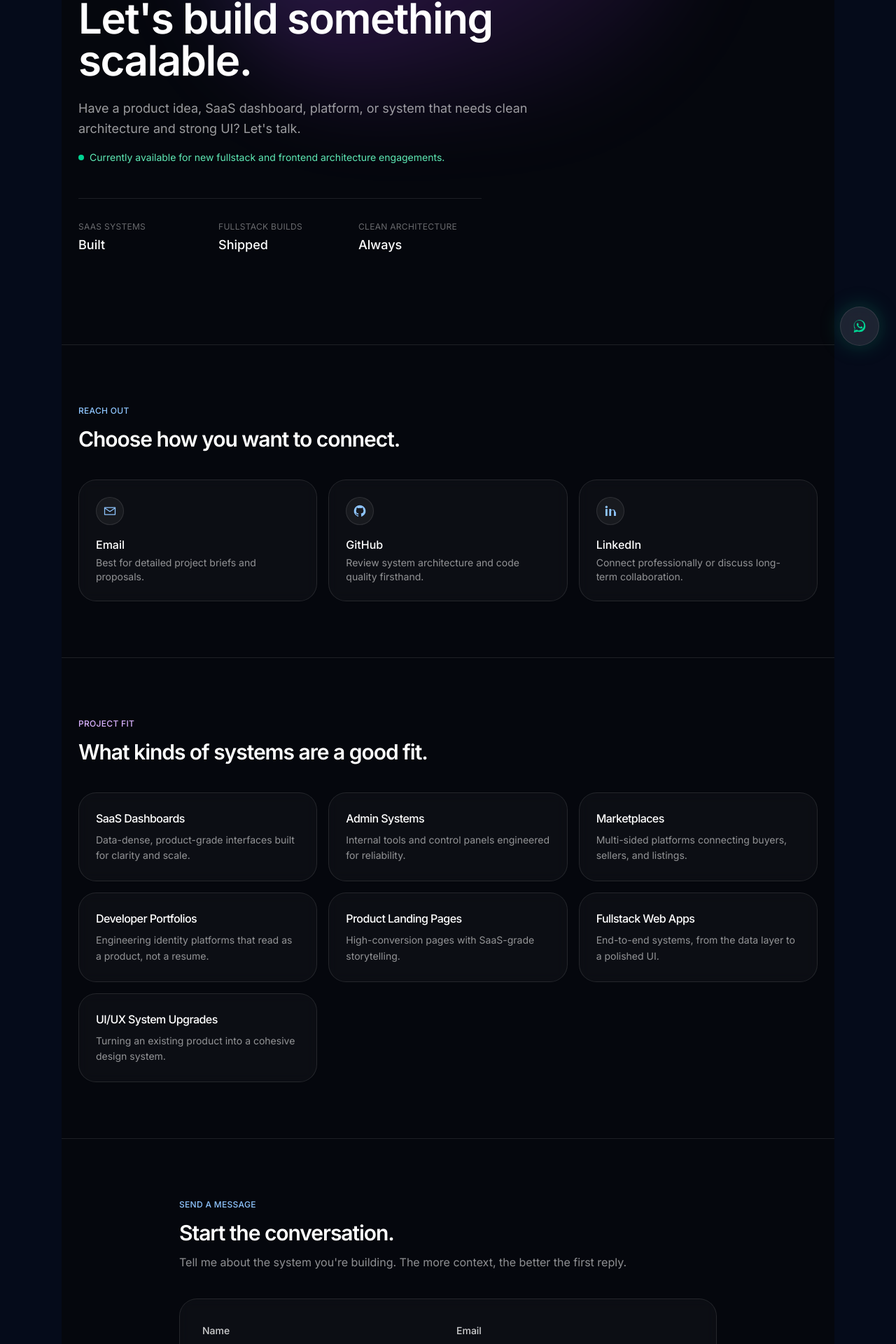
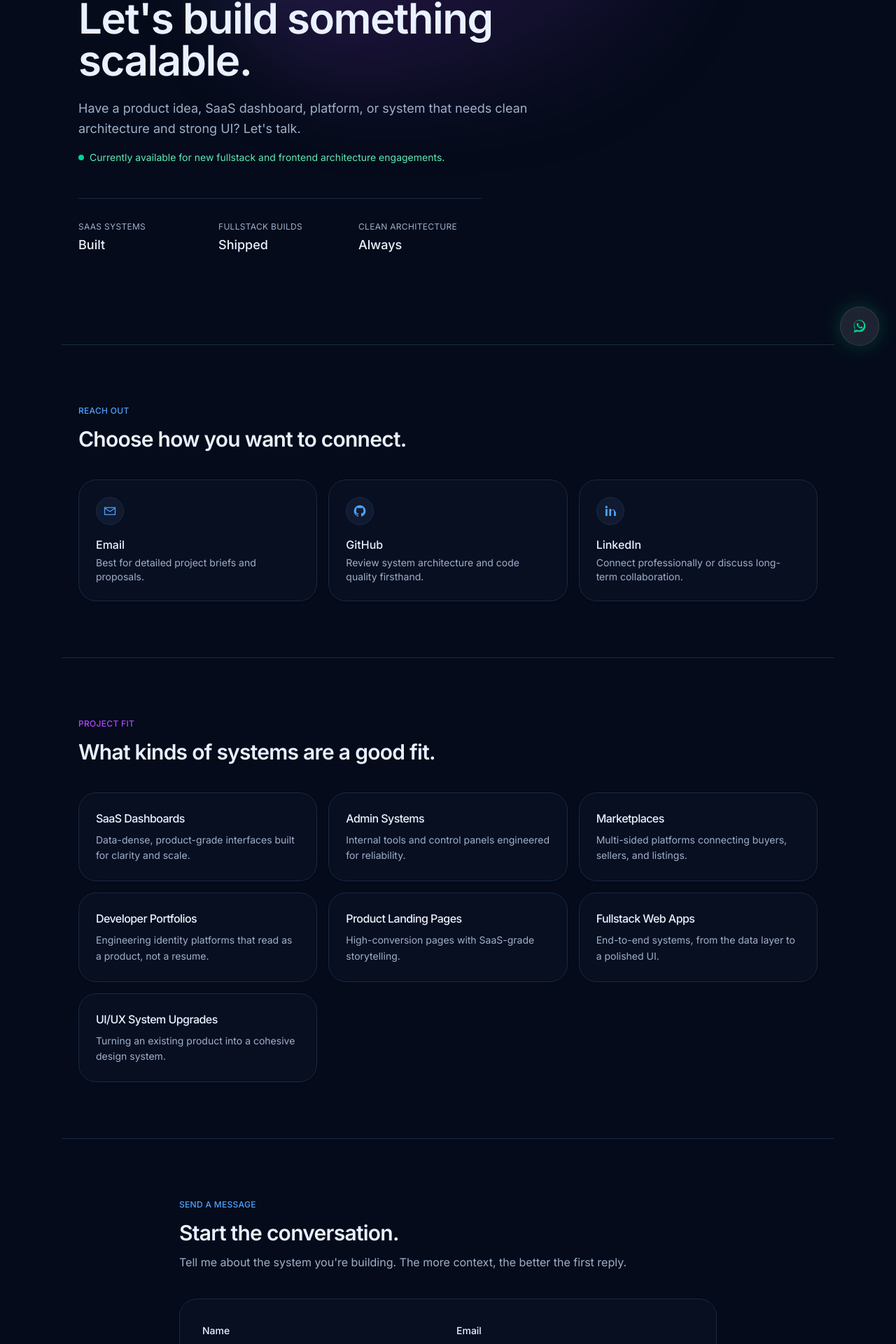
Before and after one commit to odaysaad2003-png/portfolio-SaaS, a Next.js app: page /contact in a window 1280 px wide. Shown: the part 282-2202 px from the top of the page at 70% size. Built offline with nearby package versions, Linux system fonts and the light colour scheme.

Commit message:
updat classes taelwend to  light mood color for contact page

```diff
--- a/src/features/contact/components/contact-fit.tsx
+++ b/src/features/contact/components/contact-fit.tsx
@@ -1,19 +1,17 @@
-import type { ProjectFitItem } from "@/features/contact/types/contact";
-import { ContactMotionWrapper } from "@/features/contact/components/contact-motion-wrapper";
+import type {ProjectFitItem} from "@/features/contact/types/contact";
+import {ContactMotionWrapper} from "@/features/contact/components/contact-motion-wrapper";
 
 type ContactFitProps = {
     items: ProjectFitItem[];
 };
 
-export function ContactFit({ items }: ContactFitProps) {
+export function ContactFit({items}: ContactFitProps) {
     return (
-        <section className="border-b border-white/10 px-6 py-20">
+        <section className="border-b border-border bg-background px-6 py-20 text-foreground">
             <div className="mx-auto max-w-6xl">
                 <ContactMotionWrapper>
-                    <span className="text-xs font-medium uppercase tracking-wide text-purple-300">
-                        Project Fit
-                    </span>
-                    <h2 className="mt-3 max-w-2xl text-2xl font-semibold text-white sm:text-3xl">
+                    <span className="text-xs font-medium uppercase tracking-wide text-purple-500">Project Fit</span>
+                    <h2 className="mt-3 max-w-2xl font-heading text-2xl font-semibold tracking-tight text-foreground sm:text-3xl">
                         What kinds of systems are a good fit.
                     </h2>
                 </ContactMotionWrapper>
@@ -21,13 +19,9 @@ export function ContactFit({ items }: ContactFitProps) {
                 <div className="mt-10 grid gap-4 sm:grid-cols-2 lg:grid-cols-3">
                     {items.map((item, index) => (
                         <ContactMotionWrapper key={item.id} delay={0.06 * (index + 1)}>
-                            <div className="h-full rounded-2xl border border-white/10 bg-white/[0.03] p-6 backdrop-blur">
-                                <h3 className="text-base font-medium text-white">
-                                    {item.title}
-                                </h3>
-                                <p className="mt-2 text-sm leading-relaxed text-white/55">
-                                    {item.description}
-                                </p>
+                            <div className="h-full rounded-2xl border border-border bg-card/75 p-6 text-card-foreground shadow-sm backdrop-blur transition hover:border-primary/30 hover:bg-card">
+                                <h3 className="text-base font-medium text-foreground">{item.title}</h3>
+                                <p className="mt-2 text-sm leading-relaxed text-muted-foreground">{item.description}</p>
                             </div>
                         </ContactMotionWrapper>
                     ))}
--- a/src/features/contact/components/contact-form.tsx
+++ b/src/features/contact/components/contact-form.tsx
@@ -5,8 +5,6 @@ import {useState, type FormEvent} from "react";
 import type {ContactFormData} from "@/features/contact/types/contact";
 import {contactFormSchema, type ContactFormValues} from "@/features/contact/lib/schema/contact-form.schema";
 import {ContactMotionWrapper} from "@/features/contact/components/contact-motion-wrapper";
-
-
 import {submitContactMessage} from "@/features/contact/actions/submit-contact-message";
 
 type ContactFormProps = {
@@ -72,26 +70,35 @@ export function ContactForm({data}: ContactFormProps) {
         form.reset();
     }
 
+    const inputClassName =
+        "mt-2 w-full rounded-lg border border-border bg-background/70 px-4 py-2.5 text-sm text-foreground placeholder:text-muted-foreground/60 outline-none transition focus:border-primary/60 focus:ring-2 focus:ring-primary/15";
+
+    const labelClassName = "text-sm font-medium text-foreground";
+
+    const errorClassName = "mt-2 text-xs text-red-500 dark:text-red-300";
+
     return (
-        <section className="px-6 py-20">
+        <section className="bg-background px-6 py-20 text-foreground">
             <div className="mx-auto max-w-3xl">
                 <ContactMotionWrapper>
-                    <span className="text-xs font-medium uppercase tracking-wide text-blue-300">Send a Message</span>
+                    <span className="text-xs font-medium uppercase tracking-wide text-primary">Send a Message</span>
 
-                    <h2 className="mt-3 text-2xl font-semibold text-white sm:text-3xl">{data.title}</h2>
+                    <h2 className="mt-3 font-heading text-2xl font-semibold tracking-tight text-foreground sm:text-3xl">
+                        {data.title}
+                    </h2>
 
-                    <p className="mt-3 text-white/55">{data.description}</p>
+                    <p className="mt-3 text-muted-foreground">{data.description}</p>
                 </ContactMotionWrapper>
 
                 <ContactMotionWrapper delay={0.1}>
                     <form
                         onSubmit={handleSubmit}
                         noValidate
-                        className="mt-10 space-y-6 rounded-2xl border border-white/10 bg-white/[0.03] p-6 backdrop-blur sm:p-8"
+                        className="mt-10 space-y-6 rounded-2xl border border-border bg-card/75 p-6 text-card-foreground shadow-sm backdrop-blur sm:p-8"
                     >
                         <div className="grid gap-6 sm:grid-cols-2">
                             <div>
-                                <label htmlFor="name" className="text-sm font-medium text-white/80">
+                                <label htmlFor="name" className={labelClassName}>
                                     Name
                                 </label>
 
@@ -103,18 +110,18 @@ export function ContactForm({data}: ContactFormProps) {
                                     placeholder="Your name"
                                     aria-invalid={Boolean(errors.name)}
                                     aria-describedby={errors.name ? "name-error" : undefined}
-                                    className="mt-2 w-full rounded-lg border border-white/10 bg-black/30 px-4 py-2.5 text-sm text-white placeholder-white/30 outline-none transition focus:border-blue-400/60"
+                                    className={inputClassName}
                                 />
 
                                 {errors.name && (
-                                    <p id="name-error" className="mt-2 text-xs text-red-300">
+                                    <p id="name-error" className={errorClassName}>
                                         {errors.name}
                                     </p>
                                 )}
                             </div>
 
                             <div>
-                                <label htmlFor="email" className="text-sm font-medium text-white/80">
+                                <label htmlFor="email" className={labelClassName}>
                                     Email
                                 </label>
 
@@ -126,11 +133,11 @@ export function ContactForm({data}: ContactFormProps) {
                                     placeholder="you@company.com"
                                     aria-invalid={Boolean(errors.email)}
                                     aria-describedby={errors.email ? "email-error" : undefined}
-                                    className="mt-2 w-full rounded-lg border border-white/10 bg-black/30 px-4 py-2.5 text-sm text-white placeholder-white/30 outline-none transition focus:border-blue-400/60"
+                                    className={inputClassName}
                                 />
 
                                 {errors.email && (
-                                    <p id="email-error" className="mt-2 text-xs text-red-300">
+                                    <p id="email-error" className={errorClassName}>
                                         {errors.email}
                                     </p>
                                 )}
@@ -139,7 +146,7 @@ export function ContactForm({data}: ContactFormProps) {
 
                         <div className="grid gap-6 sm:grid-cols-2">
                             <div>
-                                <label htmlFor="projectType" className="text-sm font-medium text-white/80">
+                                <label htmlFor="projectType" className={labelClassName}>
                                     Project type
                                 </label>
 
@@ -149,7 +156,7 @@ export function ContactForm({data}: ContactFormProps) {
                                     defaultValue=""
                                     aria-invalid={Boolean(errors.projectType)}
                                     aria-describedby={errors.projectType ? "project-type-error" : undefined}
-                                    className="mt-2 w-full rounded-lg border border-white/10 bg-black/30 px-4 py-2.5 text-sm text-white outline-none transition focus:border-blue-400/60"
+                                    className={inputClassName}
                                 >
                                     <option value="" disabled>
                                         Select a project type
@@ -163,23 +170,18 @@ export function ContactForm({data}: ContactFormProps) {
                                 </select>
 
                                 {errors.projectType && (
-                                    <p id="project-type-error" className="mt-2 text-xs text-red-300">
+                                    <p id="project-type-error" className={errorClassName}>
                                         {errors.projectType}
                                     </p>
                                 )}
                             </div>
 
                             <div>
-                                <label htmlFor="budgetRange" className="text-sm font-medium text-white/80">
-                                    Budget range <span className="text-white/40">(optional)</span>
+                                <label htmlFor="budgetRange" className={labelClassName}>
+                                    Budget range <span className="text-muted-foreground">(optional)</span>
                                 </label>
 
-                                <select
-                                    id="budgetRange"
-                                    name="budgetRange"
-                                    defaultValue=""
-                                    className="mt-2 w-full rounded-lg border border-white/10 bg-black/30 px-4 py-2.5 text-sm text-white outline-none transition focus:border-blue-400/60"
-                                >
+                                <select id="budgetRange" name="budgetRange" defaultValue="" className={inputClassName}>
                                     <option value="">Select a budget range</option>
 
                                     {data.budgetRangeOptions.map((option) => (
@@ -192,7 +194,7 @@ export function ContactForm({data}: ContactFormProps) {
                         </div>
 
                         <div>
-                            <label htmlFor="message" className="text-sm font-medium text-white/80">
+                            <label htmlFor="message" className={labelClassName}>
                                 Message
                             </label>
 
@@ -203,23 +205,23 @@ export function ContactForm({data}: ContactFormProps) {
                                 placeholder="Tell me about the system you're building..."
                                 aria-invalid={Boolean(errors.message)}
                                 aria-describedby={errors.message ? "message-error" : undefined}
-                                className="mt-2 w-full resize-none rounded-lg border border-white/10 bg-black/30 px-4 py-2.5 text-sm text-white placeholder-white/30 outline-none transition focus:border-blue-400/60"
+                                className={`${inputClassName} resize-none`}
                             />
 
                             {errors.message && (
-                                <p id="message-error" className="mt-2 text-xs text-red-300">
+                                <p id="message-error" className={errorClassName}>
                                     {errors.message}
                                 </p>
                             )}
                         </div>
 
-                        <div className="flex flex-col gap-4 border-t border-white/10 pt-6 sm:flex-row sm:items-center sm:justify-between">
-                            <p className="text-xs text-white/40">{data.responseExpectation}</p>
+                        <div className="flex flex-col gap-4 border-t border-border pt-6 sm:flex-row sm:items-center sm:justify-between">
+                            <p className="text-xs text-muted-foreground">{data.responseExpectation}</p>
 
                             <button
                                 type="submit"
                                 disabled={status === "submitting"}
-                                className="inline-flex items-center justify-center rounded-lg bg-gradient-to-r from-blue-500 to-purple-500 px-6 py-2.5 text-sm font-medium text-white transition hover:opacity-90 disabled:cursor-not-allowed disabled:opacity-60"
+                                className="inline-flex items-center justify-center rounded-lg bg-gradient-to-r from-blue-500 to-purple-500 px-6 py-2.5 text-sm font-medium text-white shadow-sm transition hover:opacity-90 disabled:cursor-not-allowed disabled:opacity-60"
                             >
                                 {status === "submitting"
                                     ? "Sending..."
@@ -230,18 +232,24 @@ export function ContactForm({data}: ContactFormProps) {
                         </div>
 
                         {status === "submitted" && (
-                            <p className="text-sm text-emerald-300" role="status">
+                            <p
+                                className="rounded-lg border border-emerald-500/20 bg-emerald-500/10 px-4 py-3 text-sm text-emerald-700 dark:text-emerald-300"
+                                role="status"
+                            >
                                 {submitMessage || "Thanks — your message was sent successfully."}
                             </p>
                         )}
 
                         {status === "error" && (
-                            <p className="text-sm text-red-300" role="alert">
+                            <p
+                                className="rounded-lg border border-red-500/20 bg-red-500/10 px-4 py-3 text-sm text-red-700 dark:text-red-300"
+                                role="alert"
+                            >
                                 {submitMessage || "Something went wrong. Please try again."}
                             </p>
                         )}
 
-                        <p className="text-xs text-white/35">{data.frontendOnlyNote}</p>
+                        <p className="text-xs text-muted-foreground">{data.frontendOnlyNote}</p>
                     </form>
                 </ContactMotionWrapper>
             </div>
--- a/src/features/contact/components/contact-hero.tsx
+++ b/src/features/contact/components/contact-hero.tsx
@@ -1,54 +1,48 @@
-import type { ContactHeroData } from "@/features/contact/types/contact";
-import { ContactMotionWrapper } from "@/features/contact/components/contact-motion-wrapper";
+import type {ContactHeroData} from "@/features/contact/types/contact";
+import {ContactMotionWrapper} from "@/features/contact/components/contact-motion-wrapper";
 
 type ContactHeroProps = {
     data: ContactHeroData;
 };
 
-export function ContactHero({ data }: ContactHeroProps) {
+export function ContactHero({data}: ContactHeroProps) {
     return (
-        <section className="relative overflow-hidden border-b border-white/10 px-6 py-24 sm:py-32">
+        <section className="relative overflow-hidden border-b border-border bg-background px-6 py-24 text-foreground sm:py-32">
             <div
                 aria-hidden
-                className="pointer-events-none absolute left-1/2 top-0 h-[480px] w-[680px] -translate-x-1/2 -translate-y-1/3 rounded-full bg-gradient-to-br from-blue-500/25 via-purple-500/20 to-transparent blur-3xl"
+                className="pointer-events-none absolute left-1/2 top-0 h-[480px] w-[680px] -translate-x-1/2 -translate-y-1/3 rounded-full bg-gradient-to-br from-primary/25 via-purple-500/15 to-transparent blur-3xl"
             />
 
             <div className="relative mx-auto max-w-6xl">
                 <ContactMotionWrapper>
-                    <span className="inline-flex items-center gap-2 rounded-full border border-white/10 bg-white/5 px-4 py-1.5 text-xs font-medium uppercase tracking-wide text-blue-300 backdrop-blur">
+                    <span className="inline-flex items-center gap-2 rounded-full border border-border bg-card/70 px-4 py-1.5 text-xs font-medium uppercase tracking-wide text-primary shadow-sm backdrop-blur">
                         {data.badge}
                     </span>
                 </ContactMotionWrapper>
 
                 <ContactMotionWrapper delay={0.1}>
-                    <h1 className="mt-6 max-w-3xl text-4xl font-semibold tracking-tight text-white sm:text-5xl lg:text-6xl">
+                    <h1 className="mt-6 max-w-3xl font-heading text-4xl font-semibold tracking-tight text-foreground sm:text-5xl lg:text-6xl">
                         {data.headline}
                     </h1>
                 </ContactMotionWrapper>
 
                 <ContactMotionWrapper delay={0.2}>
-                    <p className="mt-6 max-w-2xl text-lg leading-relaxed text-white/60">
-                        {data.subheadline}
-                    </p>
+                    <p className="mt-6 max-w-2xl text-lg leading-relaxed text-muted-foreground">{data.subheadline}</p>
                 </ContactMotionWrapper>
 
                 <ContactMotionWrapper delay={0.3}>
-                    <p className="mt-4 inline-flex items-center gap-2 text-sm text-emerald-300">
-                        <span aria-hidden className="h-2 w-2 rounded-full bg-emerald-400" />
+                    <p className="mt-4 inline-flex items-center gap-2 text-sm text-emerald-600 dark:text-emerald-300">
+                        <span aria-hidden className="h-2 w-2 rounded-full bg-emerald-500 dark:bg-emerald-400" />
                         {data.availabilityNote}
                     </p>
                 </ContactMotionWrapper>
 
                 <ContactMotionWrapper delay={0.4}>
-                    <dl className="mt-12 grid max-w-xl grid-cols-3 gap-6 border-t border-white/10 pt-8">
+                    <dl className="mt-12 grid max-w-xl grid-cols-3 gap-6 border-t border-border pt-8">
                         {data.stats.map((stat) => (
                             <div key={stat.id}>
-                                <dt className="text-xs uppercase tracking-wide text-white/40">
-                                    {stat.label}
-                                </dt>
-                                <dd className="mt-1 text-lg font-medium text-white">
-                                    {stat.value}
-                                </dd>
+                                <dt className="text-xs uppercase tracking-wide text-muted-foreground">{stat.label}</dt>
+                                <dd className="mt-1 text-lg font-medium text-foreground">{stat.value}</dd>
                             </div>
                         ))}
                     </dl>
--- a/src/features/contact/components/contact-options.tsx
+++ b/src/features/contact/components/contact-options.tsx
@@ -1,19 +1,22 @@
-import type {
-    ContactOption,
-    ContactOptionIcon,
-} from "@/features/contact/types/contact";
-import { ContactMotionWrapper } from "@/features/contact/components/contact-motion-wrapper";
+import type {ContactOption, ContactOptionIcon} from "@/features/contact/types/contact";
+import {ContactMotionWrapper} from "@/features/contact/components/contact-motion-wrapper";
 
 // Inline SVG icons only — this project previously hit export errors with
 // lucide-react brand icons (Github / Linkedin), so brand marks are hand-rolled
 // here instead of imported.
-function OptionIcon({ name }: { name: ContactOptionIcon }) {
+function OptionIcon({name}: {name: ContactOptionIcon}) {
     switch (name) {
         case "email":
             return (
                 <svg viewBox="0 0 24 24" fill="none" className="h-5 w-5" aria-hidden="true">
                     <path d="M3 6h18v12H3z" stroke="currentColor" strokeWidth="1.5" strokeLinejoin="round" />
-                    <path d="m3 7 9 6 9-6" stroke="currentColor" strokeWidth="1.5" strokeLinecap="round" strokeLinejoin="round" />
+                    <path
+                        d="m3 7 9 6 9-6"
+                        stroke="currentColor"
+                        strokeWidth="1.5"
+                        strokeLinecap="round"
+                        strokeLinejoin="round"
+                    />
                 </svg>
             );
         case "github":
@@ -39,15 +42,13 @@ type ContactOptionsProps = {
     options: ContactOption[];
 };
 
-export function ContactOptions({ options }: ContactOptionsProps) {
+export function ContactOptions({options}: ContactOptionsProps) {
     return (
-        <section className="border-b border-white/10 px-6 py-20">
+        <section className="border-b border-border bg-background px-6 py-20 text-foreground">
             <div className="mx-auto max-w-6xl">
                 <ContactMotionWrapper>
-                    <span className="text-xs font-medium uppercase tracking-wide text-blue-300">
-                        Reach Out
-                    </span>
-                    <h2 className="mt-3 text-2xl font-semibold text-white sm:text-3xl">
+                    <span className="text-xs font-medium uppercase tracking-wide text-primary">Reach Out</span>
+                    <h2 className="mt-3 font-heading text-2xl font-semibold tracking-tight text-foreground sm:text-3xl">
                         Choose how you want to connect.
                     </h2>
                 </ContactMotionWrapper>
@@ -59,18 +60,15 @@ export function ContactOptions({ options }: ContactOptionsProps) {
                                 href={option.href}
                                 target={option.external ? "_blank" : undefined}
                                 rel={option.external ? "noreferrer noopener" : undefined}
-                                className="group flex h-full flex-col gap-4 rounded-2xl border border-white/10 bg-white/[0.03] p-6 backdrop-blur transition hover:border-blue-400/40 hover:bg-white/[0.06]"
+                                className="group flex h-full flex-col gap-4 rounded-2xl border border-border bg-card/75 p-6 text-card-foreground shadow-sm backdrop-blur transition hover:border-primary/40 hover:bg-card"
                             >
-                                <span className="flex h-10 w-10 items-center justify-center rounded-full border border-white/10 bg-white/5 text-blue-300 transition group-hover:border-blue-400/40 group-hover:text-blue-200">
+                                <span className="flex h-10 w-10 items-center justify-center rounded-full border border-border bg-muted text-primary transition group-hover:border-primary/40">
                                     <OptionIcon name={option.icon} />
                                 </span>
+
                                 <div>
-                                    <p className="text-base font-medium text-white">
-                                        {option.label}
-                                    </p>
-                                    <p className="mt-1 text-sm text-white/55">
-                                        {option.description}
-                                    </p>
+                                    <p className="text-base font-medium text-foreground">{option.label}</p>
+                                    <p className="mt-1 text-sm text-muted-foreground">{option.description}</p>
                                 </div>
                             </a>
                         </ContactMotionWrapper>
--- a/src/features/contact/layout/contact-layout.tsx
+++ b/src/features/contact/layout/contact-layout.tsx
@@ -10,7 +10,7 @@ type ContactLayoutProps = {
 
 export function ContactLayout({ data }: ContactLayoutProps) {
     return (
-        <main className="min-h-screen bg-[#05070d] text-white">
+        <main className="min-h-screen bg-background text-foreground">
             <ContactHero data={data.hero} />
             <ContactOptions options={data.options} />
             <ContactFit items={data.fitItems} />
```
Lines whose indentation alone changed are shown as unchanged.
